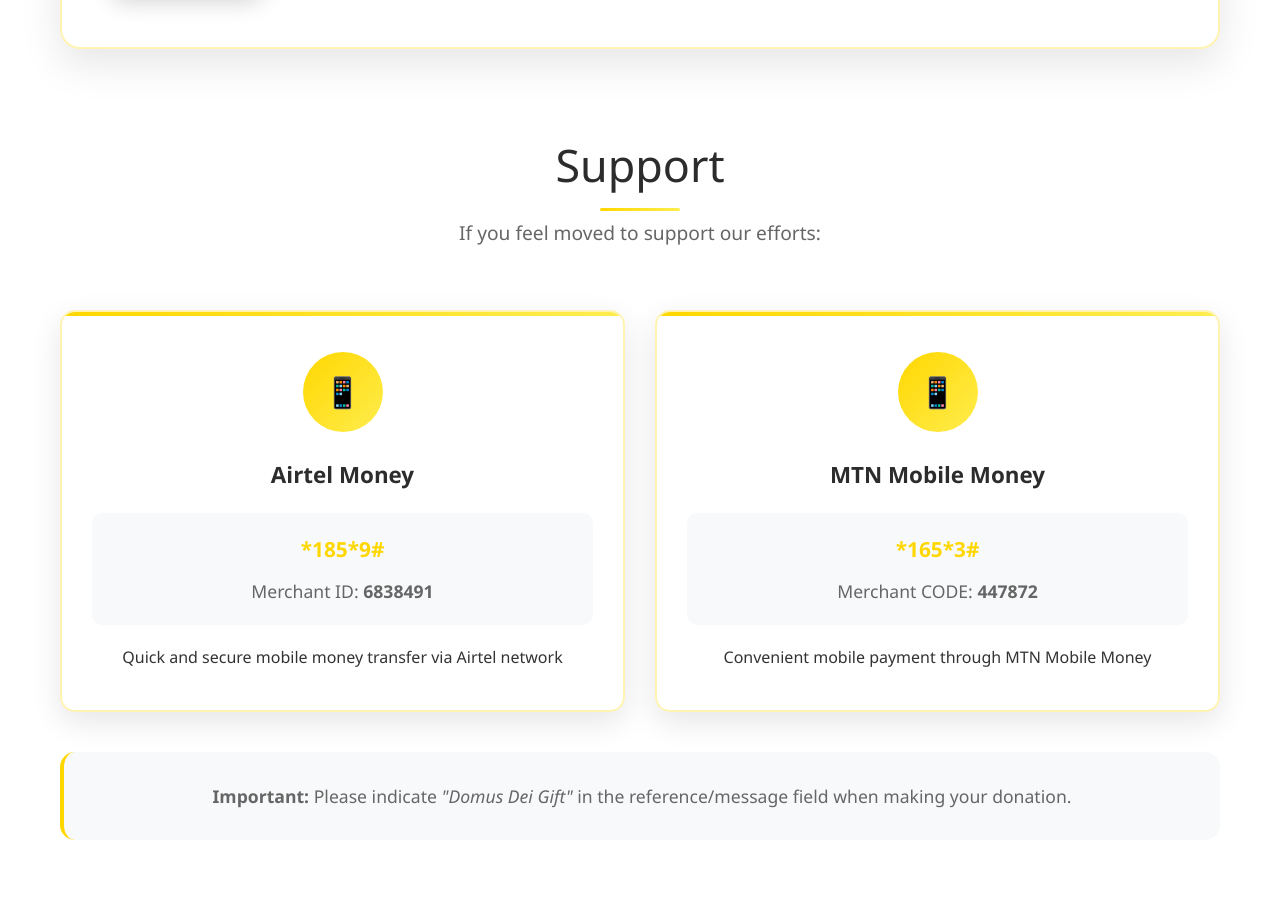
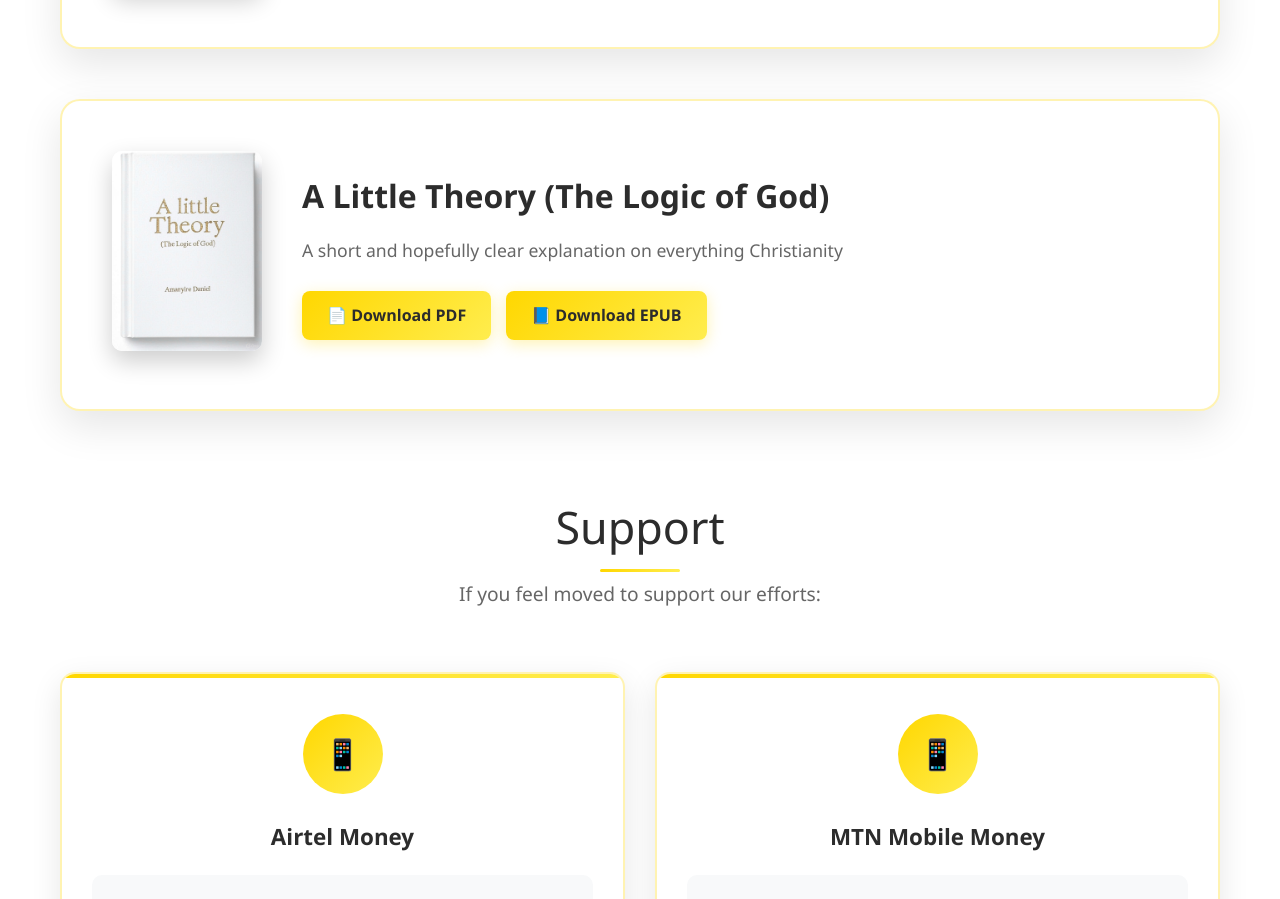
Before and after one commit to AmMasse/Domus-Dei, a plain HTML site: page index.html in a window 1280 px wide. Shown: the part 2389-3288 px from the top of the page. Drawn offline with Linux system fonts and the light colour scheme.

Commit message:
Update index.html

```diff
--- a/index.html
+++ b/index.html
@@ -748,6 +748,24 @@
         </div>
       </div>
 
+      <div class="book-showcase fade-in">
+        <div class="book-image">
+          <img src="images/book_icon.jpg" alt="A Little Theory Book Cover">
+        </div>
+        <div class="book-content">
+          <h3>A Little Theory (The Logic of God)</h3>
+          <p>A short and hopefully clear explanation on everything Christianity</p>
+          <div class="download-buttons">
+            <a href="books/a_little_theory.pdf" download class="download-btn">
+              📄 Download PDF
+            </a>
+            <a href="books/a_little_theory.epub" download class="download-btn">
+              📘 Download EPUB
+            </a>
+          </div>
+        </div>
+      </div>
+
       <div class="section-header" style="margin-top: 80px;">
         <h2>Support</h2>
         <p class="section-subtitle">If you feel moved to support our efforts:</p>
```
